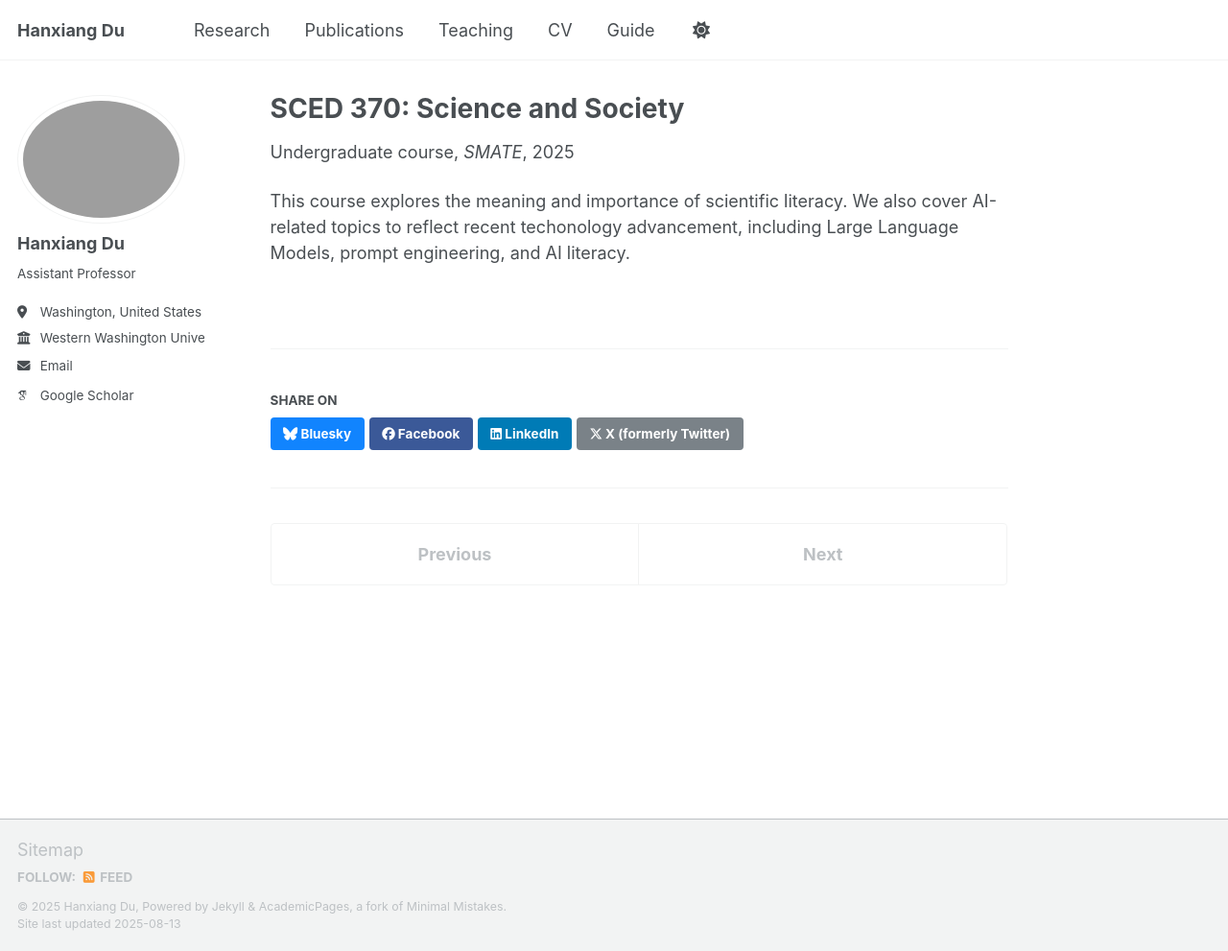
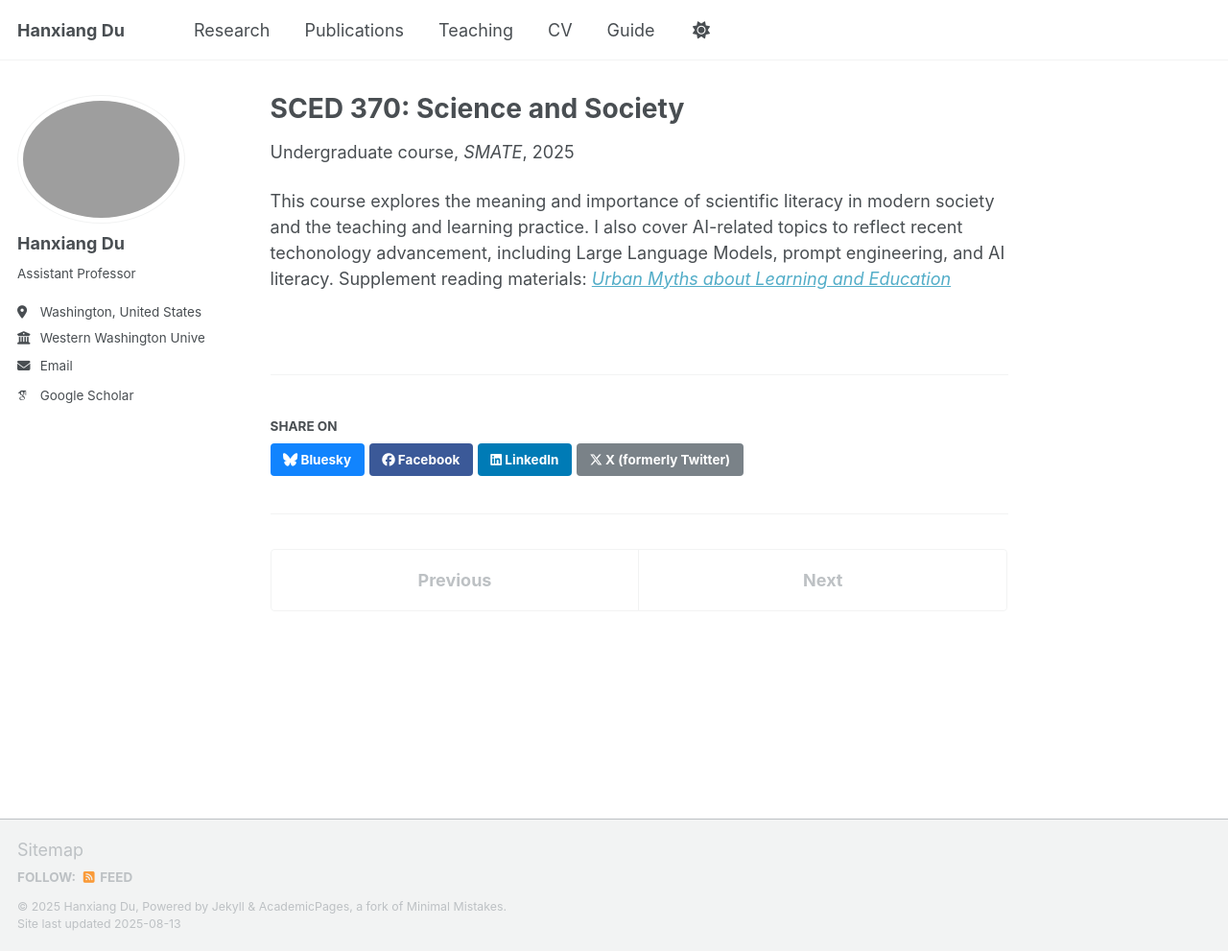
Before and after one commit to HXDU/HD.github.io, a Jekyll site: the page built from _teaching/1SCED370.md, in a window 1280 px wide and 991 px high. Shown: the whole window at 96% size. Built offline with Jekyll 4.4.1, drawn with Linux system fonts in a browser that asks for light colours; some web fonts are replaced; a script that is not in the unit is left out.

Commit message:
Update 1SCED370.md

```diff
--- a/_teaching/1SCED370.md
+++ b/_teaching/1SCED370.md
@@ -1,10 +1,11 @@
 ---
 title: "SCED 370: Science and Society"
 collection: teaching
-excerpt: "This course explores the meaning and importance of scientific literacy. We also cover AI-related topics to reflect recent techonology advancement, including Large Language Models, prompt engineering, and AI literacy"
+excerpt: "This course explores the meaning and importance of scientific literacy. We also cover AI-related topics to reflect recent techonology advancement, including Large Language Models, prompt engineering, and AI literacy."
 type: "Undergraduate course"
 venue: SMATE
 date: 2025-09-28
 ---
 
-This course explores the meaning and importance of scientific literacy. We also cover AI-related topics to reflect recent techonology advancement, including Large Language Models, prompt engineering, and AI literacy.
+This course explores the meaning and importance of scientific literacy in modern society and the teaching and learning practice. I also cover AI-related topics to reflect recent techonology advancement, including Large Language Models, prompt engineering, and AI literacy.
+Supplement reading materials: [*Urban Myths about Learning and Education*](https://www.sciencedirect.com/book/9780128015377/urban-myths-about-learning-and-education)
```
